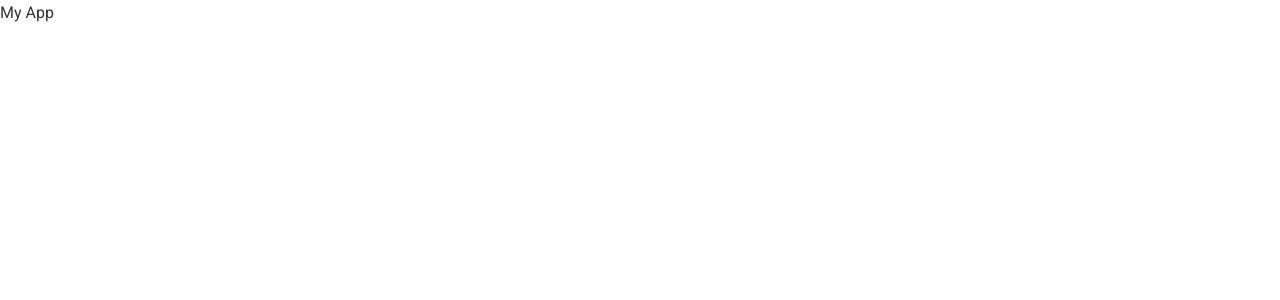
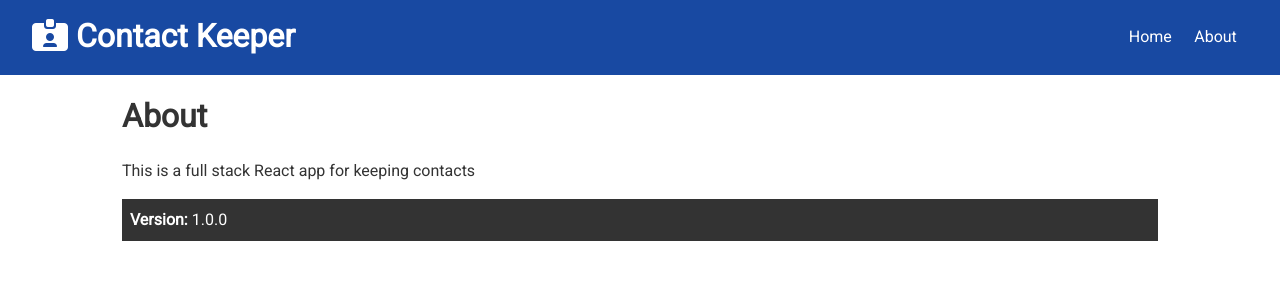
Before and after one commit to charisearter/contact-keeper, a React (Create React App) app in the folder client/: page /about in a window 1280 px wide. Shown: the top 300 px of the page. Built offline with nearby package versions, Linux system fonts and the light colour scheme.

Commit message:
added about and home pages along with navbar and router functionality

```diff
--- a/client/src/App.css
+++ b/client/src/App.css
@@ -2,7 +2,7 @@
 
 /* Global Styles */
 :root {
-  --primary-color: #dc3545;
+  --primary-color: #003699;
   --dark-color: #333333;
   --light-color: #f4f4f4;
   --danger-color: #dc3545;
@@ -78,14 +78,6 @@
   color: var(--dark-color);
 }
 
-.text-success {
-  color: var(--success-color);
-}
-
-.text-danger {
-  color: var(--danger-color);
-}
-
 .text-center {
   text-align: center;
 }
@@ -96,17 +88,6 @@
 
 .text-left {
   text-align: left;
-}
-
-/* Center All */
-.all-center {
-  display: flex;
-  flex-direction: column;
-  width: 100%;
-  margin: auto;
-  justify-content: center;
-  align-items: center;
-  text-align: center;
 }
 
 /* Cards */
@@ -181,7 +162,7 @@
 .grid-2 {
   display: grid;
   grid-template-columns: repeat(2, 1fr);
-  grid-gap: 1rem;
+  grid-gap: 2rem;
 }
 
 .grid-3 {
@@ -193,7 +174,13 @@
 .grid-4 {
   display: grid;
   grid-template-columns: repeat(4, 1fr);
-  grid-gap: 1rem;
+  grid-gap: 2rem;
+}
+
+.grid-2-3 {
+  display: grid;
+  grid-template-columns: 2fr 3fr;
+  grid-gap: 2rem;
 }
 
 .btn {
@@ -227,7 +214,6 @@
 }
 
 .badge {
-  display: inline-block;
   font-size: 0.8rem;
   padding: 0.2rem 0.7rem;
   text-align: center;
@@ -336,6 +322,27 @@
   font: inherit;
 }
 
+.form-group {
+  margin: 1.2rem 0;
+}
+
+.form-group input {
+  margin: 0.2rem 0;
+}
+
+.form-container {
+  max-width: 500px;
+  margin: 2rem auto;
+  overflow: hidden;
+  padding: 0 2rem;
+}
+
+.form-container h1,
+h2,
+h3 {
+  text-align: center;
+}
+
 table th,
 table td {
   padding: 1rem;
@@ -354,6 +361,7 @@
   padding: 0.7rem 2rem;
   z-index: 1;
   width: 100%;
+  border-bottom: solid 1px var(--primary-color);
   opacity: 0.9;
   margin-bottom: 1rem;
 }
@@ -374,6 +382,22 @@
 
 .navbar .welcome span {
   margin-right: 0.6rem;
+}
+
+/* Animation (Add After) */
+.item-enter {
+  opacity: 0;
+}
+.item-enter-active {
+  opacity: 1;
+  transition: opacity 1000ms ease-in;
+}
+.item-exit {
+  opacity: 1;
+}
+.item-exit-active {
+  opacity: 0;
+  transition: opacity 1000ms ease-in;
 }
 
 /* Mobile Styles */
@@ -407,6 +431,10 @@
     text-align: center;
   }
 
+  .navbar h1 {
+    margin-bottom: 0.6rem;
+  }
+
   .navbar ul {
     text-align: center;
     justify-content: center;
--- a/client/src/App.js
+++ b/client/src/App.js
@@ -1,7 +1,23 @@
 import "./App.css";
-
+import { Fragment } from "react";
+import { BrowserRouter as Router, Route, Switch } from "react-router-dom";
+import Navbar from "./components/layout/Navbar";
+import Home from "./components/pages/Home";
+import About from "./components/pages/About";
 const App = () => {
-	return <div className="App">My App</div>;
+	return (
+		<Router>
+			<Fragment>
+				<Navbar />
+				<div className="container">
+					<Switch>
+						<Route exact path="/" component={Home} />
+						<Route exact path="/about" component={About} />
+					</Switch>
+				</div>
+			</Fragment>
+		</Router>
+	);
 };
 
 export default App;
--- /dev/null
+++ b/client/src/components/layout/Navbar.js
@@ -0,0 +1,33 @@
+import React from "react";
+import { Link } from "react-router-dom";
+import PropTypes from "prop-types";
+
+const Navbar = ({ title, icon }) => {
+	return (
+		<div className="navbar bg-primary">
+			<h1>
+				<i className={icon} /> {title}
+			</h1>
+			<ul>
+				<li>
+					<Link to="/">Home</Link>
+				</li>
+				<li>
+					<Link to="/about">About</Link>
+				</li>
+			</ul>
+		</div>
+	);
+};
+
+Navbar.propTypes = {
+	title: PropTypes.string.isRequired,
+	icon: PropTypes.string,
+};
+
+Navbar.defaultProps = {
+	title: "Contact Keeper",
+	icon: "fas fa-id-card-alt",
+};
+
+export default Navbar;
--- /dev/null
+++ b/client/src/components/pages/About.js
@@ -0,0 +1,16 @@
+import React from "react";
+
+const About = () => {
+	return (
+		<div>
+			<h1> About </h1>
+			<p className="my-1">
+				This is a full stack React app for keeping contacts
+			</p>
+			<p className="bg-dark p">
+				<strong> Version: </strong> 1.0.0
+			</p>
+		</div>
+	);
+};
+export default About;
--- /dev/null
+++ b/client/src/components/pages/Home.js
@@ -0,0 +1,11 @@
+import React from "react";
+
+const Home = () => {
+	return (
+		<div>
+			<h1> Home </h1>
+		</div>
+	);
+};
+
+export default Home;
```
Also changed, not shown: 1 other file (tests, documents, lock files or other folders).
